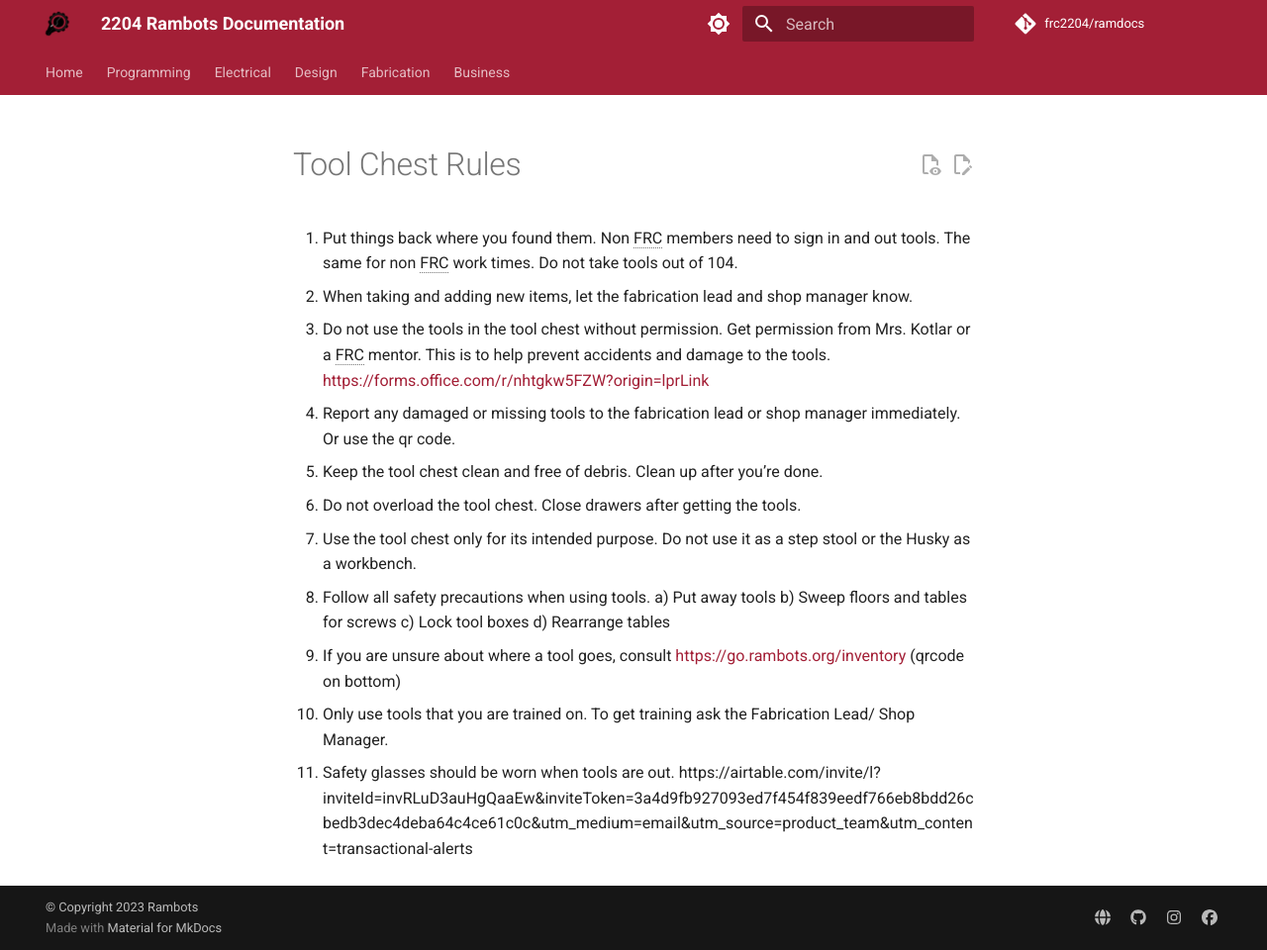
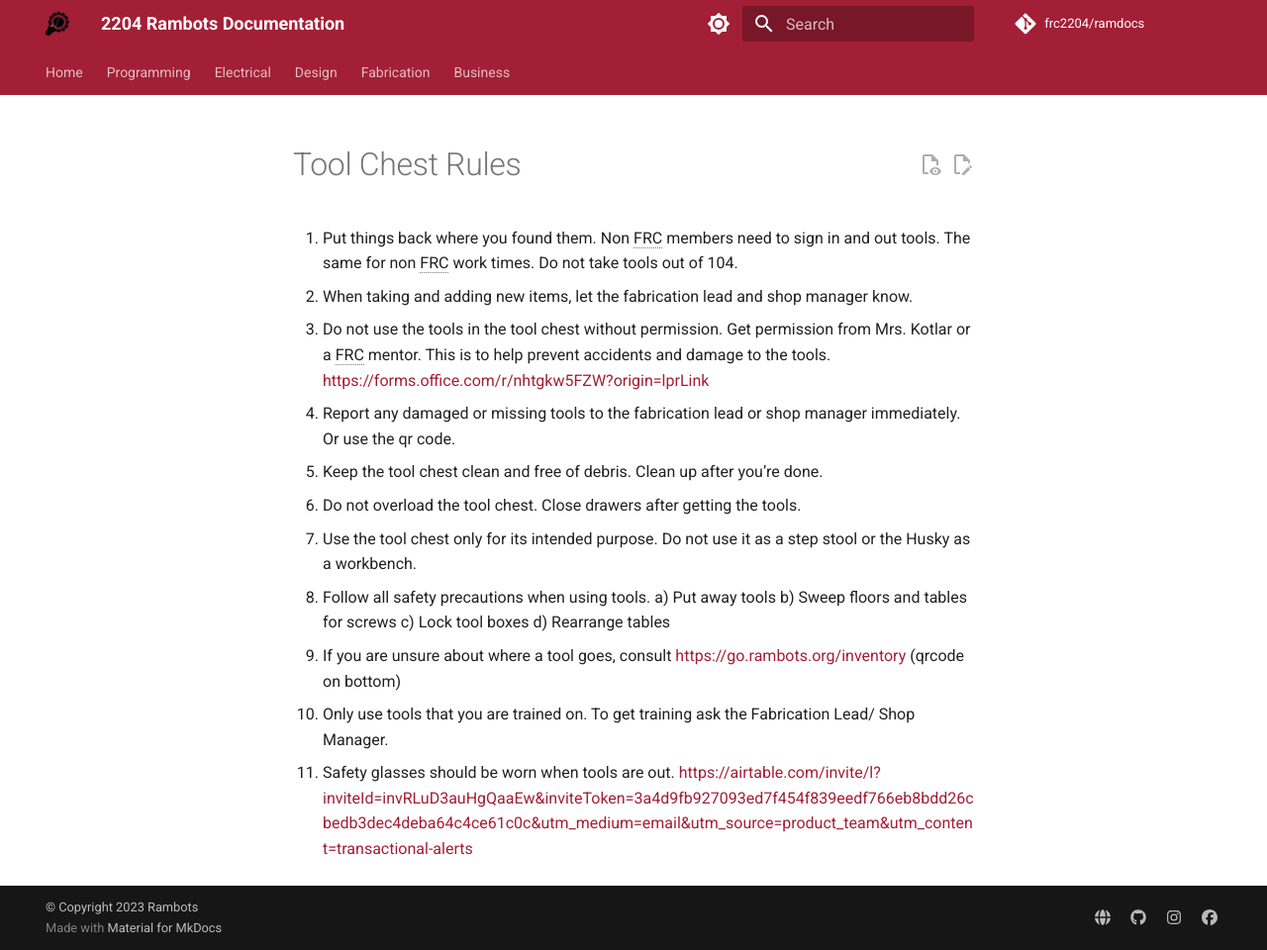
Before and after one commit to frc2204/ramdocs, an MkDocs documentation site: the page built from docs/fabrication/toolchest-guidelines.md, in a window 1280 px wide and 960 px high. Shown: the whole window at 99% size. Built offline with MkDocs 1.6.1 and Material for MkDocs 9.7.7, drawn with Linux system fonts in a browser that asks for light colours; nearby versions of some CDN libraries; library files that are not in the unit come from our copies; comment, search, counter and statistics services are not loaded; part of the change alters nothing that is shown.

```diff
--- a/docs/fabrication/toolchest-guidelines.md
+++ b/docs/fabrication/toolchest-guidelines.md
@@ -14,4 +14,4 @@ d) Rearrange tables
 9. If you are unsure about where a tool goes, consult [https://go.rambots.org/inventory](https://go.rambots.org/inventory) (qrcode on bottom)
 10. Only use tools that you are trained on. To get training ask the Fabrication Lead/ Shop Manager.
 11. Safety glasses should be worn when tools are out.
-    https://airtable.com/invite/l?inviteId=invRLuD3auHgQaaEw&inviteToken=3a4d9fb927093ed7f454f839eedf766eb8bdd26cbedb3dec4deba64c4ce61c0c&utm_medium=email&utm_source=product_team&utm_content=transactional-alerts
+    [https://airtable.com/invite/l?inviteId=invRLuD3auHgQaaEw&inviteToken=3a4d9fb927093ed7f454f839eedf766eb8bdd26cbedb3dec4deba64c4ce61c0c&utm_medium=email&utm_source=product_team&utm_content=transactional-alerts](https://airtable.com/invite/l?inviteId=invRLuD3auHgQaaEw&inviteToken=3a4d9fb927093ed7f454f839eedf766eb8bdd26cbedb3dec4deba64c4ce61c0c&utm_medium=email&utm_source=product_team&utm_content=transactional-alerts)
```
